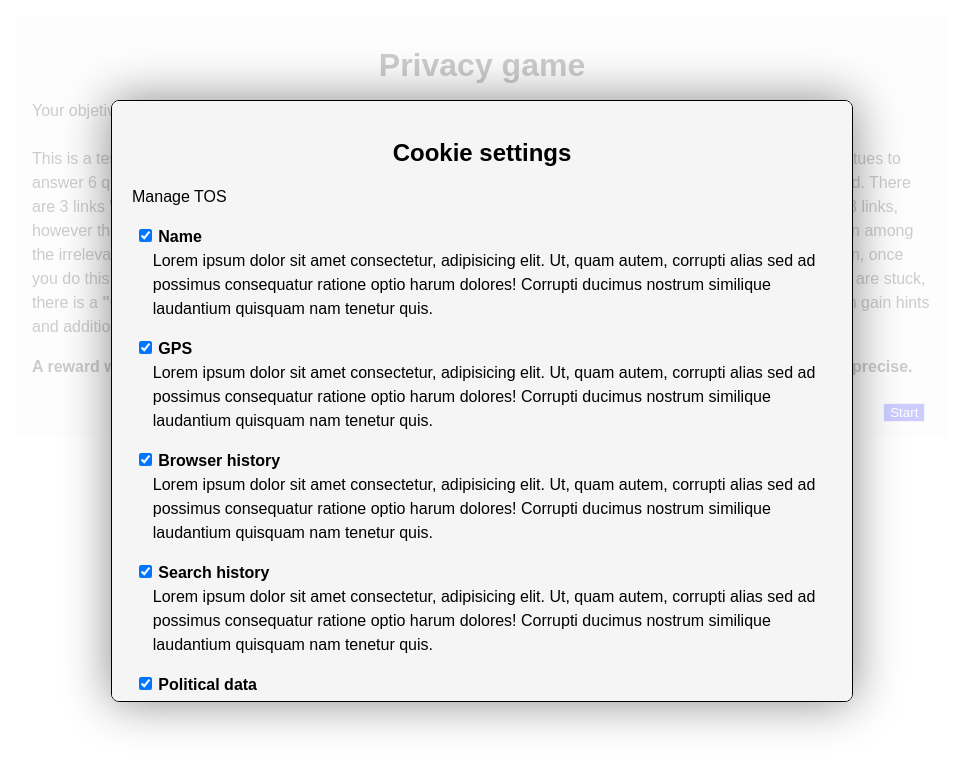
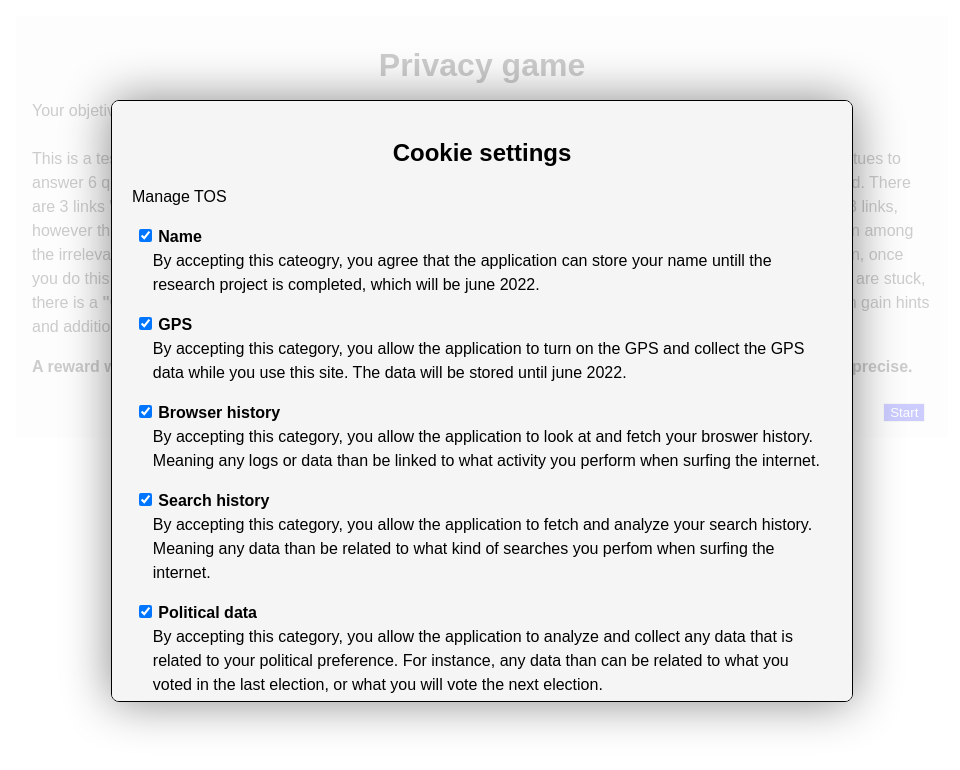
Before and after one commit to haakon-staff/privacy_game, a React (Create React App) app: page / in a window 1280 px wide. Both pictures are taken after a click on the button "manage". Shown: the top 770 px of the page, without its empty margins (158-1118 px from the left). Built offline with nearby package versions, Linux system fonts and the light colour scheme.

Commit message:
lagt til at det kan hostes på git pages

```diff
--- a/src/Components/ManageTos.js
+++ b/src/Components/ManageTos.js
@@ -11,7 +11,7 @@ const ManageTos = ({ formProps }) => {
                     <input name="name" type="checkbox" checked={formProps.values.name} onChange={() => formProps.setFieldValue("name", !formProps.values.name)} />
                     <b>Name</b>
                     <p style={{ "margin-left": "1.3em", "margin-top":"0"}}>
-                        Lorem ipsum dolor sit amet consectetur, adipisicing elit. Ut, quam autem, corrupti alias sed ad possimus consequatur ratione optio harum dolores! Corrupti ducimus nostrum similique laudantium quisquam nam tenetur quis.
+                        By accepting this cateogry, you agree that the application can store your name untill the research project is completed, which will be june 2022.
                     </p>
                 </label>
             </div>
@@ -20,7 +20,7 @@ const ManageTos = ({ formProps }) => {
                     <input name="gps" type="checkbox" checked={formProps.values.gps} onChange={() => formProps.setFieldValue("gps", !formProps.values.gps)} />
                     <b>GPS</b>
                     <p style={{ "margin-left": "1.3em", "margin-top":"0"}}>
-                        Lorem ipsum dolor sit amet consectetur, adipisicing elit. Ut, quam autem, corrupti alias sed ad possimus consequatur ratione optio harum dolores! Corrupti ducimus nostrum similique laudantium quisquam nam tenetur quis.
+                        By accepting this category, you allow the application to turn on the GPS and collect the GPS data while you use this site. The data will be stored until june 2022.
                     </p>
                 </label>
             </div>
@@ -29,7 +29,7 @@ const ManageTos = ({ formProps }) => {
                     <input name="browserH" type="checkbox" checked={formProps.values.browserH} onChange={() => formProps.setFieldValue("browserH", !formProps.values.browserH)} />
                     <b>Browser history</b>
                     <p style={{ "margin-left": "1.3em", "margin-top":"0"}}>
-                        Lorem ipsum dolor sit amet consectetur, adipisicing elit. Ut, quam autem, corrupti alias sed ad possimus consequatur ratione optio harum dolores! Corrupti ducimus nostrum similique laudantium quisquam nam tenetur quis.
+                        By accepting this category, you allow the application to look at and fetch your broswer history. Meaning any logs or data than be linked to what activity you perform when surfing the internet.
                     </p>
                 </label>
             </div>
@@ -38,7 +38,7 @@ const ManageTos = ({ formProps }) => {
                     <input name="searchH" type="checkbox" checked={formProps.values.searchH} onChange={() => formProps.setFieldValue("searchH", !formProps.values.searchH)} />
                     <b>Search history</b>
                     <p style={{ "margin-left": "1.3em", "margin-top":"0"}}>
-                        Lorem ipsum dolor sit amet consectetur, adipisicing elit. Ut, quam autem, corrupti alias sed ad possimus consequatur ratione optio harum dolores! Corrupti ducimus nostrum similique laudantium quisquam nam tenetur quis.
+                        By accepting this category, you allow the application to fetch and analyze your search history. Meaning any data than be related to what kind of searches you perfom when surfing the internet.
                     </p>
                 </label>
             </div>
@@ -47,7 +47,7 @@ const ManageTos = ({ formProps }) => {
                     <input name="political" type="checkbox" checked={formProps.values.political} onChange={() => formProps.setFieldValue("political", !formProps.values.political)} />
                     <b>Political data</b>
                     <p style={{ "margin-left": "1.3em", "margin-top":"0"}}>
-                        Lorem ipsum dolor sit amet consectetur, adipisicing elit. Ut, quam autem, corrupti alias sed ad possimus consequatur ratione optio harum dolores! Corrupti ducimus nostrum similique laudantium quisquam nam tenetur quis.
+                        By accepting this category, you allow the application to analyze and collect any data that is related to your political preference. For instance, any data than can be related to what you voted in the last election, or what you will vote the next election.
                     </p>
                 </label>
             </div>
@@ -56,7 +56,7 @@ const ManageTos = ({ formProps }) => {
                     <input name="preference" type="checkbox" checked={formProps.values.preference} onChange={() => formProps.setFieldValue("preference", !formProps.values.preference)} />
                     <b>Sexual preference</b>
                     <p style={{ "margin-left": "1.3em", "margin-top":"0"}}>
-                        Lorem ipsum dolor sit amet consectetur, adipisicing elit. Ut, quam autem, corrupti alias sed ad possimus consequatur ratione optio harum dolores! Corrupti ducimus nostrum similique laudantium quisquam nam tenetur quis.
+                        By accepting this category, you allow the application to fetch and analyze any data than can be linked or related to your sexual preference.
                     </p>
                 </label>
             </div>
```
Also changed, not shown: package.json (+8 -2 lines), 1 other file (tests, documents, lock files or other folders).
